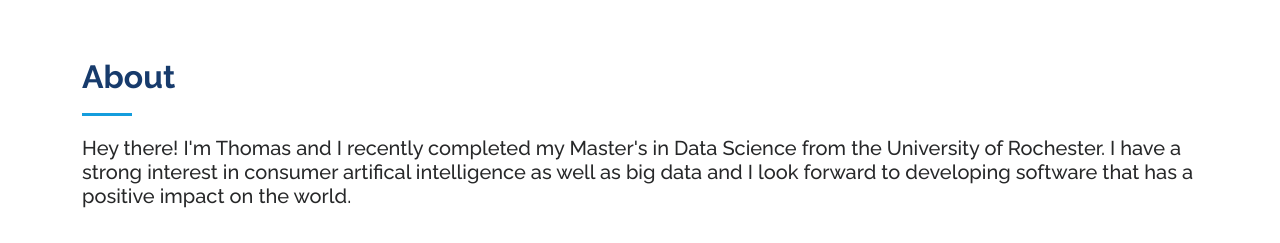
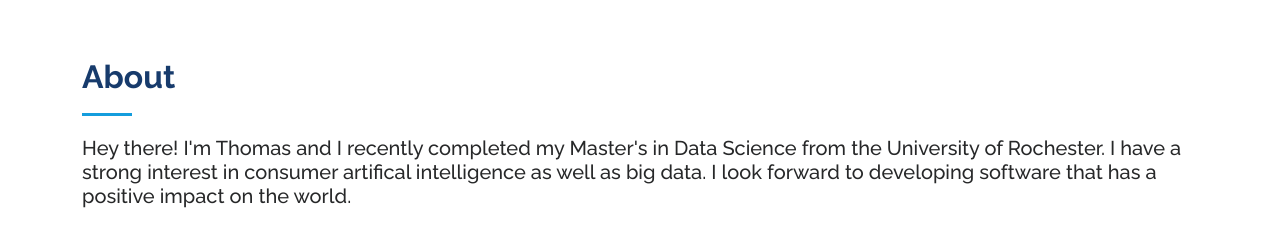
Before and after one commit to thomasdurkin/thomasdurkin.github.io, a plain HTML site: page index.html in a window 1280 px wide. Shown: the part 802-1045 px from the top of the page. Drawn offline with nearby package versions, Linux system fonts and the light colour scheme.

Commit message:
change bio

```diff
--- a/index.html
+++ b/index.html
@@ -75,7 +75,7 @@
 			<div class="section-title">
 			<h2>About</h2>
 			<h5>Hey there! I'm Thomas and I recently completed my Master's in Data Science from the University of Rochester. I have a strong interest in
-				consumer artifical intelligence as well as big data and I look forward to developing software that has a positive impact on the world.
+				consumer artifical intelligence as well as big data. I look forward to developing software that has a positive impact on the world.
 			</h5>
 			</div>
 
```
